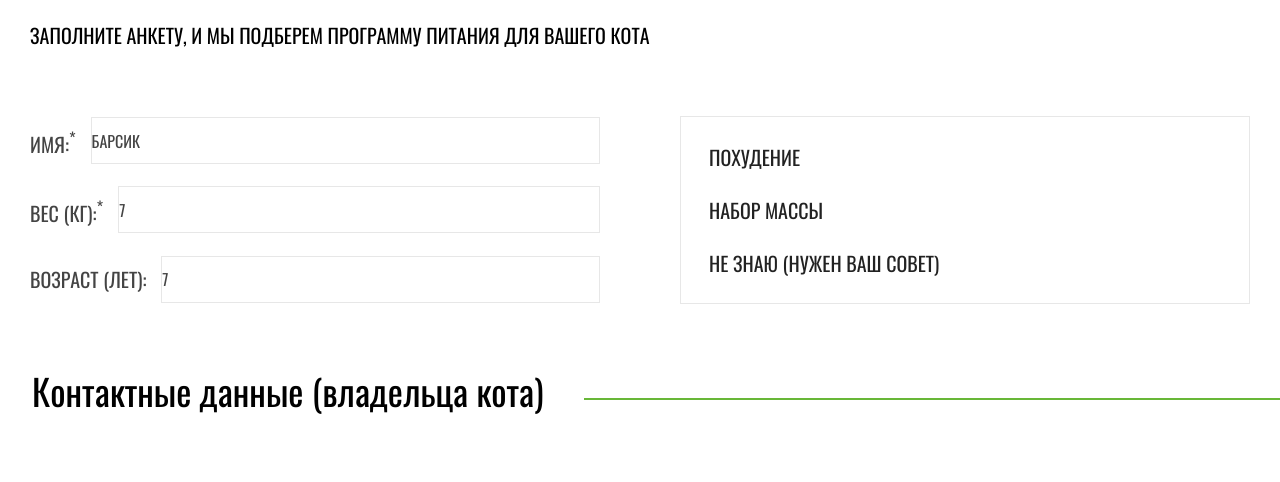
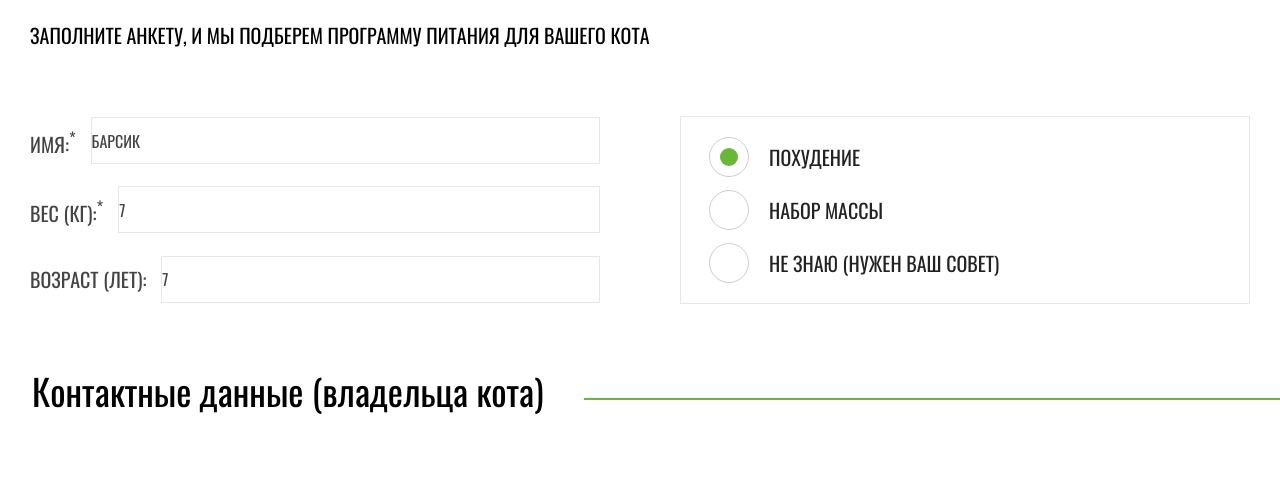
Before and after one commit to andreykyr/cat-energy, a website: page source/form.html in a window 1280 px wide. Shown: the part 300-782 px from the top of the page. Drawn offline with nearby package versions, Linux system fonts and the light colour scheme; files that its build step writes are made by us from their sources.

Commit message:
добавил стилизацию для радио-кнопок

```diff
--- a/source/less/blocks/programs-fieldset.less
+++ b/source/less/blocks/programs-fieldset.less
@@ -47,12 +47,14 @@
   }
 }
 
+
 .programs-fieldset__filter {
   width: 100%;
   display: flex;
   justify-content: space-between;
   align-items: center;
 }
+
 
 .programs-fieldset__input {
   height: 45px;
@@ -74,12 +76,14 @@
   }
 }
 
+
 .programs-fieldset__label {
   .font-all-devices(
     @regular, 16px, 18px, @heading,
     @regular, 20px, 30px, @heading);
   .text-color;
   .uppercase;
+  cursor: pointer;
 
   &--radio {
     .text-color(@dark);
@@ -88,6 +92,57 @@
   &--check {
     .heading-color;
   }
+
+  &--radio, &--check {
+    padding-left: 45px;
+
+    @media(min-width: @tablet-width) {
+    padding-left: 60px;
+    }
+  }
+
+  &--radio {
+    position: relative;
+    &::before {
+      content: "";
+      position: absolute;
+      box-sizing: border-box;
+      width: 30px;
+      height: 30px;
+      border: 1px solid #CDCDCD;
+      border-radius: 50%;
+      top: 0;
+      left: 0;
+    }
+
+    .programs-fieldset__input:checked + &::after {
+      content: "";
+      position: absolute;
+      width: 14px;
+      height: 14px;
+      .background(@green);
+      border-radius: 50%;
+      top: 8px;
+      left: 8px;
+    }
+
+    @media(min-width: @tablet-width) {
+      &::before {
+        width: 40px;
+        height: 40px;
+        top: -5px;
+      }
+
+      .programs-fieldset__input:checked + &::after {
+        width: 18px;
+        height: 18px;
+        top: 6px;
+        left: 11px;
+      }
+    }
+  }
+
+
 }
 
 
```
